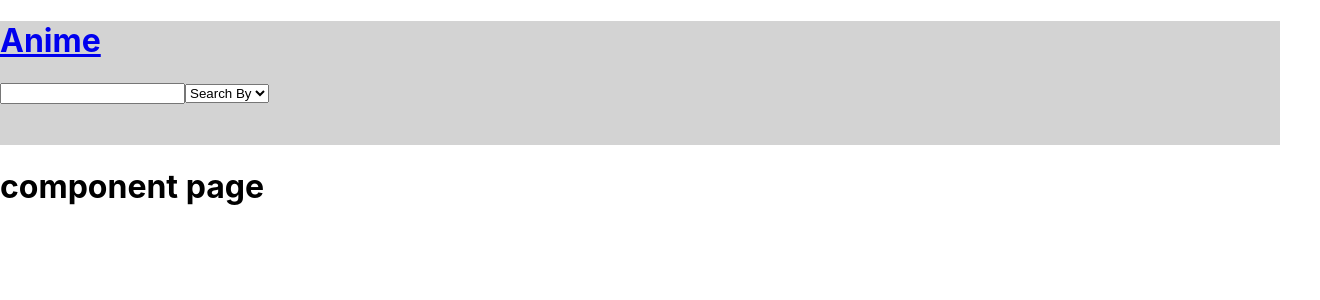
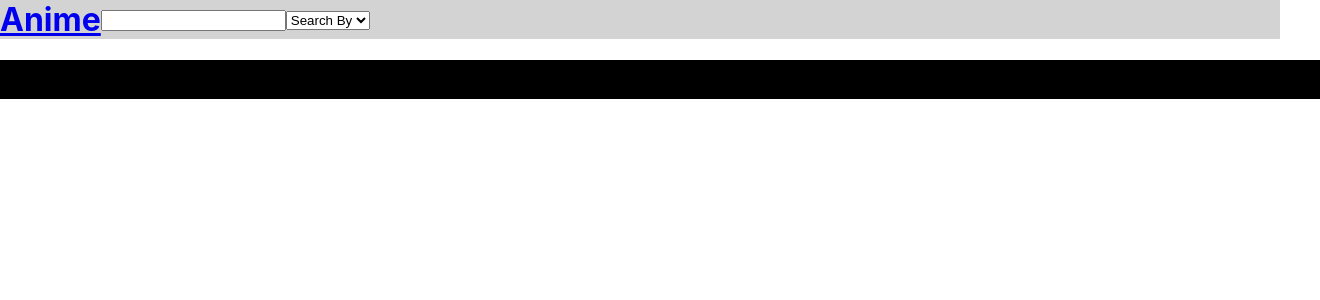
Before and after one commit to mgdeveloper45/anime-app, a React (Create React App) app: page /category in a window 1280 px wide. Shown: the top 300 px of the page, 1320 px wide, since content can reach past the window. Built offline with nearby package versions, Linux system fonts and the light colour scheme; no server answers.

Commit message:
ADD: modal and update search

```diff
--- a/src/App.js
+++ b/src/App.js
@@ -2,14 +2,47 @@ import CategoryPage from "./Components/CategoryPage/CategoryPage";
 import Home from "./Components/Home/Home";
 import Nav from "./Components/Nav/Nav";
 import { BrowserRouter as Router, Switch, Route } from "react-router-dom";
-function App() {
+import { Container } from "./Styles/Styles";
+import { useEffect, useState } from "react";
+import Modal from "./Components/Modal/Modal";
+import { searchAnime } from "./utils/utils";
+function App(props) {
+	const [searchTerm, setSearchTerm] = useState("");
+	const [searchType, setSearchType] = useState("");
+	const [singleAnime, setSingleAnime] = useState({});
+	const [showModal, setShowModal] = useState(false);
+	const onSearchSubmit = async (searchTerm) => {
+		if (searchTerm !== "") {
+			setSearchTerm(searchTerm);
+			const data = await searchAnime(searchTerm);
+			setSingleAnime(data);
+			setShowModal(true);
+		} else if (searchTerm !== "" && searchType === "category") {
+			setSearchTerm(searchTerm);
+		}
+	};
+
+	// useEffect(() => {
+	//     (async() => {
+	//         const data = await searchAnime(searchTerm);
+	//         setSingleAnime(data);
+	//         // console.log(data);
+	//     })();
+	// }, [searchTerm]);
+
 	return (
 		<Router>
-			<Nav />
-			<Switch>
-				<Route exact path="/" component={Home} />
-				<Route path="/category" component={CategoryPage} />
-			</Switch>
+			<Nav onSearchSubmit={onSearchSubmit}>{props.children}</Nav>
+			{showModal && <Modal singleAnime={singleAnime} setShowModal={setShowModal} />}
+			<Container bgColor="black" pad="0 20px" width="100%">
+				<Switch>
+					<Route exact path="/" component={Home} />
+					<Route
+						path="/category"
+						component={() => <CategoryPage onSearchSubmit={onSearchSubmit} />}
+					/>
+				</Switch>
+			</Container>
 		</Router>
 	);
 }
--- /dev/null
+++ b/src/Components/Modal/Modal.js
@@ -0,0 +1,14 @@
+import React from "react";
+import { Button } from "../../Styles/Styles";
+
+const Modal = ({singleAnime,setShowModal}) => {
+	return (
+		<div>
+			<h1>{singleAnime?.canonicalTitle}</h1>
+            <img src={singleAnime.posterImage?.small} alt="" />
+            <Button bgColor="red" onClick={()=>setShowModal(false)}>Close</Button>
+		</div>
+	);
+};
+
+export default Modal;
--- a/src/Components/Nav/Nav.js
+++ b/src/Components/Nav/Nav.js
@@ -1,15 +1,18 @@
 import React from "react";
 import { Link } from "react-router-dom";
+import { Container, Title } from "../../Styles/Styles";
 import Search from "../Search/Search";
 
-const Nav = () => {
+const Nav = ({onSearchSubmit}) => {
 	return (
-		<div style={{ backgroundColor: "lightgray" }}>
+		<Container bgColor="lightgray" display="flex" alItm="center">
 			<Link to="/">
-				<h1>Anime</h1>
+				<Title size="xx-large" margin="0">
+					Anime
+				</Title>
 			</Link>
-			<Search />
-		</div>
+			<Search onSearchSubmit={onSearchSubmit}/>
+		</Container>
 	);
 };
 
--- a/src/Components/Row/Row.js
+++ b/src/Components/Row/Row.js
@@ -1,11 +1,11 @@
 import React, { useEffect, useState } from "react";
 import YouTube from "react-youtube";
-import {allTrending, category } from "../../utils/utils";
+import { Title } from "../../Styles/Styles";
+import { allTrending, category } from "../../utils/utils";
 
 const Row = ({ title }) => {
 	const [rowImages, setRowImages] = useState([]);
 	const [trailer, setTrailer] = useState("");
-	const [show, setShow] = useState(false);
 	useEffect(() => {
 		if (title === "Trending") {
 			(async () => {
@@ -30,7 +30,9 @@ const Row = ({ title }) => {
 
 	return (
 		<div>
-			<h1>{title}</h1>
+			<Title color="white" size="xx-large">
+				{title}
+			</Title>
 			<div style={{ display: "flex" }}>
 				{rowImages?.map((image, index) => (
 					<div key={index}>
@@ -38,8 +40,9 @@ const Row = ({ title }) => {
 							src={image.attributes.posterImage?.tiny}
 							alt=""
 							onClick={() => {
-								setShow(!show);
-								setTrailer(image.attributes?.youtubeVideoId);
+								trailer
+									? setTrailer("")
+									: setTrailer(image.attributes?.youtubeVideoId);
 							}}
 						/>
 					</div>
--- a/src/Components/Search/Search.js
+++ b/src/Components/Search/Search.js
@@ -2,18 +2,17 @@ import React, { useEffect, useRef, useState } from "react";
 import YouTube from "react-youtube";
 import { searchAnime } from "../../utils/utils";
 
-const Search = () => {
-    const [searchTerm, setSearchTerm] = useState("cowboy bebop");
+const Search = ({onSearchSubmit}) => {
+    const [searchTerm, setSearchTerm] = useState("");
     const [singleAnime, setSingleAnime] = useState({});
     const [show, setShow] = useState(false);
-    const searchValue = useRef(null);
-    useEffect(() => {
-        (async() => {
-            const data = await searchAnime(searchTerm);
-            setSingleAnime(data);
-            // console.log(data);
-        })();
-    }, [searchTerm]);
+    // useEffect(() => {
+    //     (async() => {
+    //         const data = await searchAnime(searchTerm);
+    //         setSingleAnime(data);
+    //         // console.log(data);
+    //     })();
+    // }, [searchTerm]);
 
     const opts = {
         height: '390',
@@ -25,23 +24,24 @@ const Search = () => {
 
     const handleSubmit = (e) => {
         e.preventDefault();
-        setSearchTerm(searchValue.current.value);
+        onSearchSubmit(searchTerm);
+        setSearchTerm("");
     }
 	return (
 		<div>
 			<form onSubmit={handleSubmit}>
-                <input type="text" ref={searchValue} />
+                <input type="text" value={searchTerm} onChange={(e)=>setSearchTerm(e.target.value)} />
                 <select name="" id="">
                     <option value="">Search By</option>
                     <option value="">Title</option>
                     <option value="">Category</option>
                 </select>
 			</form>
-			<h1>{singleAnime?.canonicalTitle}</h1>
+			{/* <h1>{singleAnime?.canonicalTitle}</h1>
 			<img src={singleAnime.posterImage?.small} alt="" onClick={()=>setShow(!show)} />
 			{show && (
 				<YouTube videoId={singleAnime?.youtubeVideoId} opts={opts} />
-			)}
+			)} */}
 		</div>
 	);
 };
--- a/src/utils/utils.js
+++ b/src/utils/utils.js
@@ -14,6 +14,7 @@ export const allTrending = async () => {
     // console.log("allAnime====>",res)
     return res.data;
 };
+
 export const searchAnime = async (searchTerm) => {
 	const data = await fetch(
 		`https://kitsu.io/api/edge/anime?filter[text]=${searchTerm}&page[limit]=1`
```
